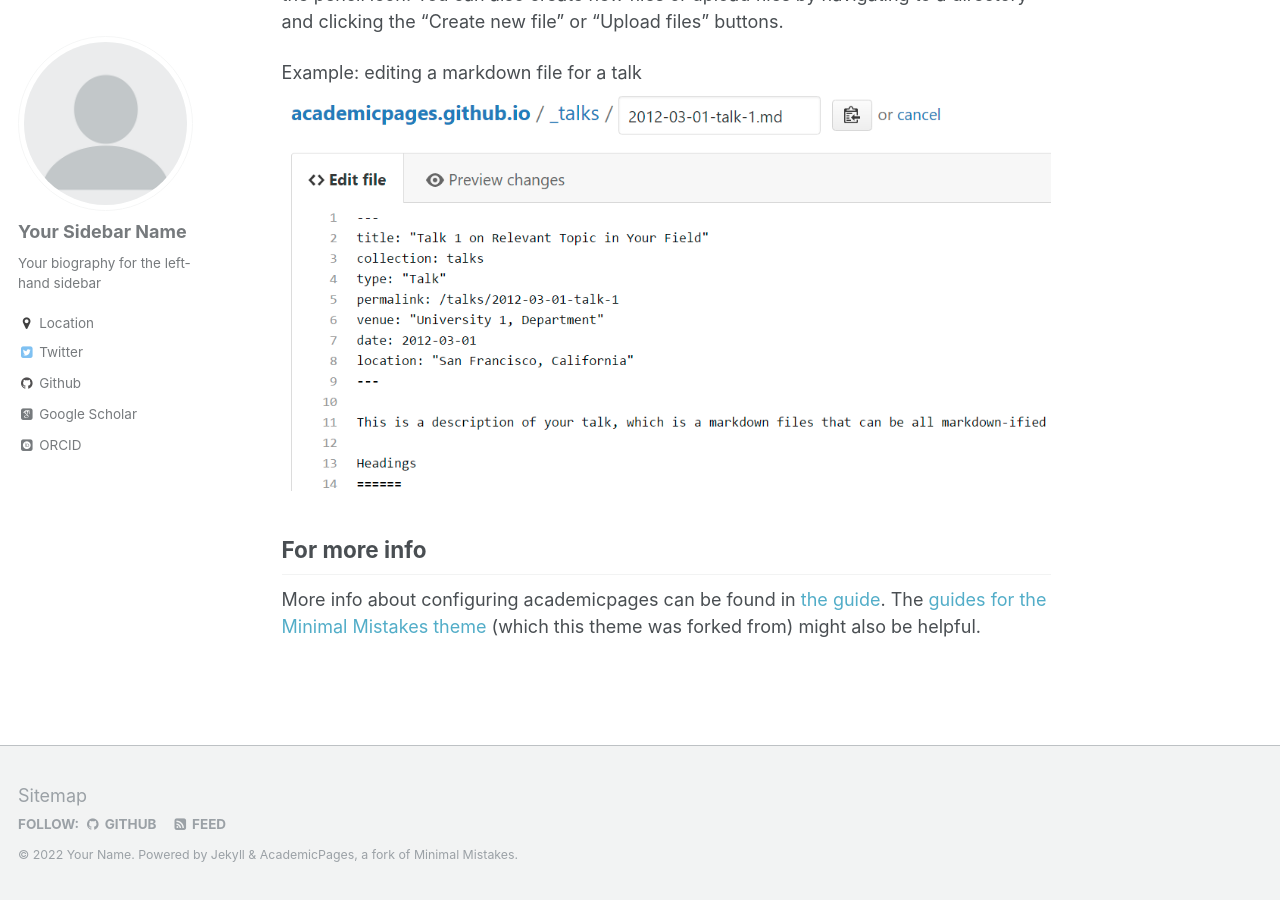
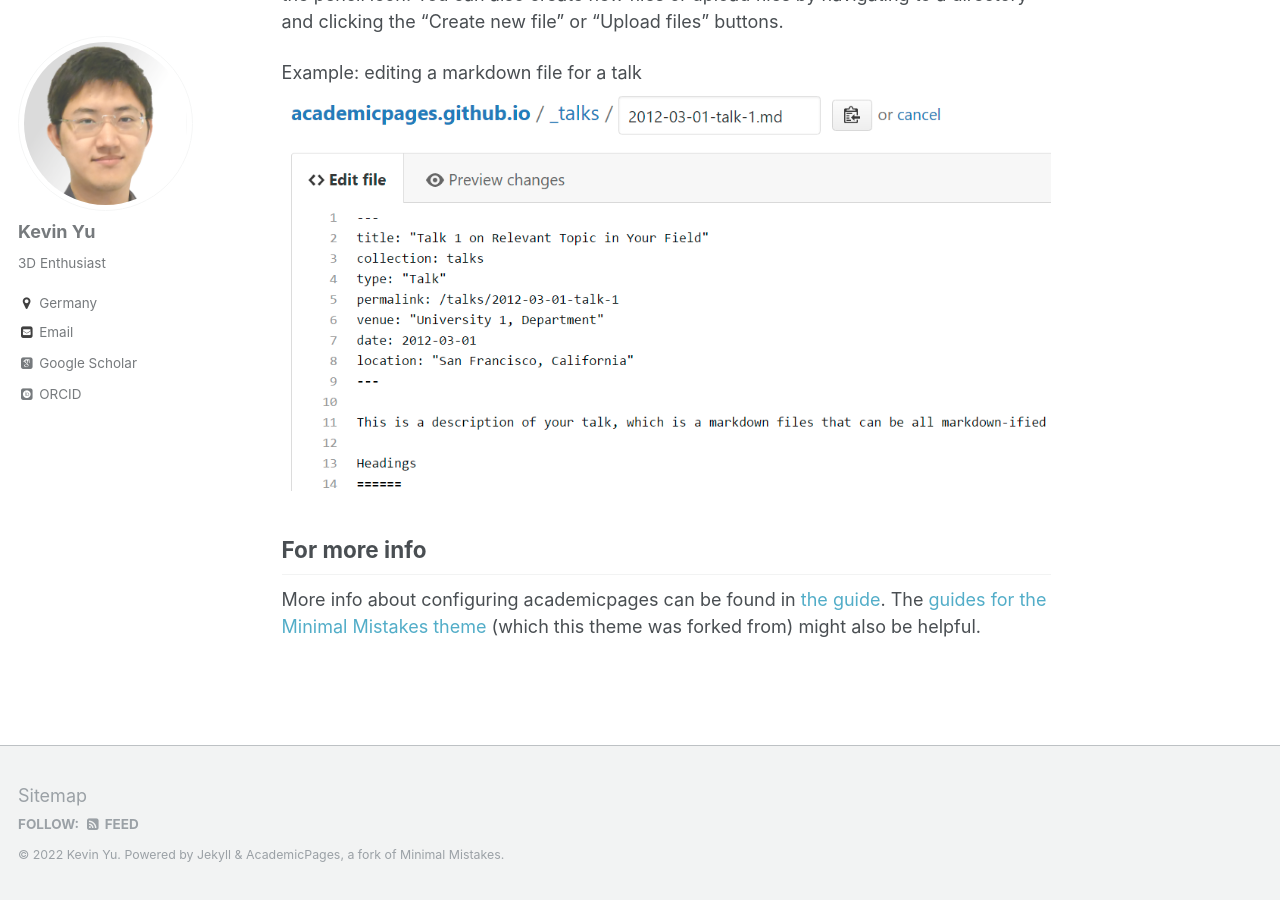
Before and after one commit to kyuq/kyuq.github.io, a Jekyll site: the page built from _pages/about.md, in a window 1280 px wide and 900 px high, scrolled down 2510 px. Built offline with Jekyll 4.4.1, drawn with Linux system fonts in a browser that asks for light colours; some web fonts are replaced; some of the changed text lies outside the part shown.

Commit message:
sidebar update

```diff
--- a/_config.yml
+++ b/_config.yml
@@ -7,13 +7,13 @@
 
 # Site Settings
 locale                   : "en-US"
-title                    : "Your Name / Site Title"
+title                    : "Kevin Yu"
 title_separator          : "-"
-name                     : &name "Your Name"
-description              : &description "personal description"
-url                      : https://academicpages.github.io # the base hostname & protocol for your site e.g. "https://mmistakes.github.io"
+name                     : &name "Kevin Yu"
+description              : &description "3DUI for Mixed Reality"
+url                      : https://kyuq.github.io # the base hostname & protocol for your site e.g. "https://mmistakes.github.io"
 baseurl                  : "" # the subpath of your site, e.g. "/blog"
-repository               : "academicpages/academicpages.github.io"
+repository               : "kyuq/kyuq.github.io"
 teaser                   :  # filename of teaser fallback teaser image placed in /images/, .e.g. "500x300.png"
 breadcrumbs              : false # true, false (default)
 words_per_minute         : 160
@@ -78,13 +78,13 @@ analytics:
 
 # Site Author
 author:
-  name             : "Your Sidebar Name"
+  name             : "Kevin Yu"
   avatar           : "profile.png"
-  bio              : "Your biography for the left-hand sidebar"
-  location         : "Location"
+  bio              : "3D Enthusiast"
+  location         : "Germany"
   employer         :
-  googlescholar    : "http://yourfullgooglescholarurl.com"
-  email            :
+  googlescholar    : "https://scholar.google.com/citations?user=DXhMcasAAAAJ&hl=en&oi=sra"
+  email            : "kevin.yu[at]tum.de"
   uri              :
   bitbucket        :
   codepen          :
@@ -92,19 +92,19 @@ author:
   flickr           :
   facebook         :
   foursquare       :
-  github           : "academicpages"
+  github           :
   google_plus      :
   keybase          :
   instagram        :
   lastfm           :
   linkedin         :
-  orcid            : "http://orcid.org/yourorcidurl"
+  orcid            : "https://orcid.org/0000-0002-4856-1806"
   pinterest        :
   soundcloud       :
-  stackoverflow    : # http://stackoverflow.com/users/123456/username
+  stackoverflow    :
   steam            :
   tumblr           :
-  twitter          : "replacethistwitterhandle"
+  twitter          :
   vine             :
   weibo            :
   xing             :
```
Also changed, not shown: images/profile.png.
